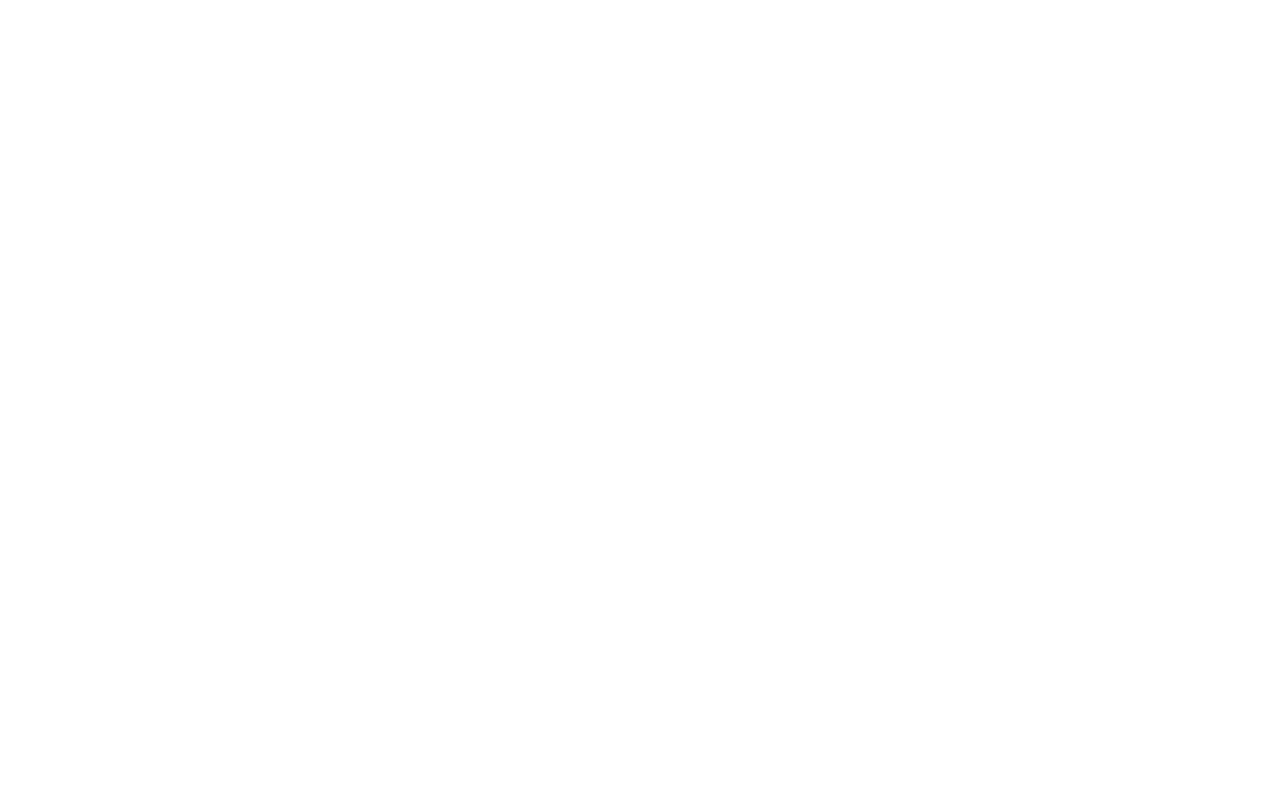
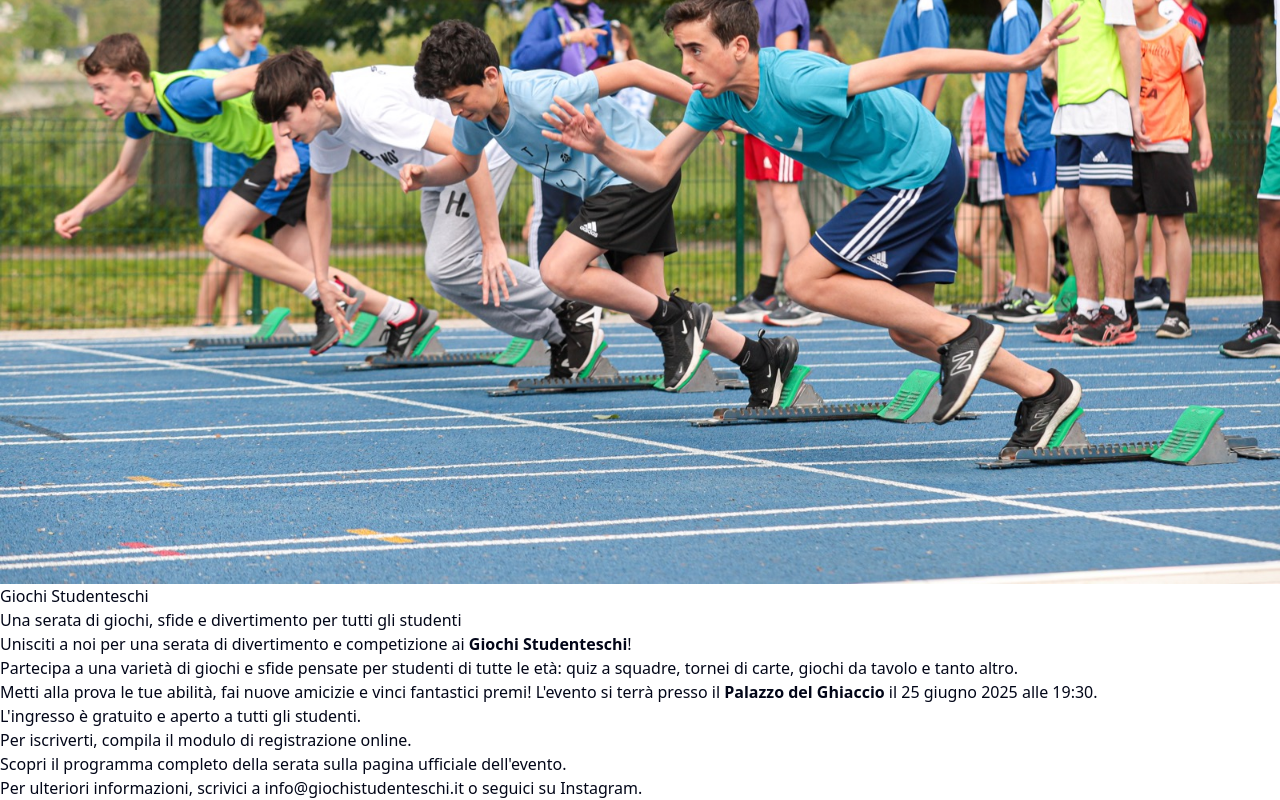
Before and after one commit to bbtgnn/sveltekit-site-starter, a SvelteKit app: page /eventi/giochi-studenteschi in a window 1280 px wide. Before the commit this address had no page. Shown: the part 317-1117 px from the top of the page. Before the commit the page ends 800 px from the top, so only its background shows below. Built offline with nearby package versions, Linux system fonts and the light colour scheme.

Commit message:
add evento

```diff
--- /dev/null
+++ b/src/routes/eventi/giochi-studenteschi/+page.svelte
@@ -0,0 +1,50 @@
+<script lang="ts" module>
+	import type { Evento } from '../types';
+	import copertina from './copertina.jpeg';
+
+	export const data: Evento = {
+		titolo: 'Giochi Studenteschi',
+		sottitolo: 'Una serata di giochi, sfide e divertimento per tutti gli studenti',
+		data: new Date(2025, 5, 25, 19, 30),
+		luogo: 'Palazzo del Ghiaccio',
+		immagine: copertina
+	};
+</script>
+
+<img src={data.immagine} alt="Foto di copertina" />
+
+<h1>{data.titolo}</h1>
+<h2>{data.sottitolo}</h2>
+<p>
+	Unisciti a noi per una serata di divertimento e competizione ai <strong
+		>Giochi Studenteschi</strong
+	>!<br />
+	Partecipa a una varietà di giochi e sfide pensate per studenti di tutte le età: quiz a squadre, tornei
+	di carte, giochi da tavolo e tanto altro.
+</p>
+
+<p>
+	Metti alla prova le tue abilità, fai nuove amicizie e vinci fantastici premi! L'evento si terrà
+	presso il <strong>Palazzo del Ghiaccio</strong> il 25 giugno 2025 alle 19:30.<br />
+	L'ingresso è gratuito e aperto a tutti gli studenti.
+</p>
+
+<p>
+	Per iscriverti, compila il <a
+		href="https://forms.gle/gioco-studenteschi"
+		target="_blank"
+		rel="noopener">modulo di registrazione online</a
+	>.<br />
+	Scopri il programma completo della serata sulla
+	<a href="https://www.esempio.it/giochi-studenteschi-programma" target="_blank" rel="noopener"
+		>pagina ufficiale dell'evento</a
+	>.
+</p>
+
+<p>
+	Per ulteriori informazioni, scrivici a <a href="mailto:info@giochistudenteschi.it"
+		>info@giochistudenteschi.it</a
+	>
+	o seguici su
+	<a href="https://instagram.com/giochi.studenteschi" target="_blank" rel="noopener">Instagram</a>.
+</p>
--- /dev/null
+++ b/src/routes/eventi/types.ts
@@ -0,0 +1,8 @@
+export type Evento = {
+	titolo: string;
+	sottitolo?: string;
+	link?: string;
+	data: Date;
+	luogo: string;
+	immagine?: string;
+};
```
Also changed, not shown: src/routes/eventi/giochi-studenteschi/copertina.jpeg (added), src/routes/eventi/sagra-del-polpo/+page.svelte (added).
